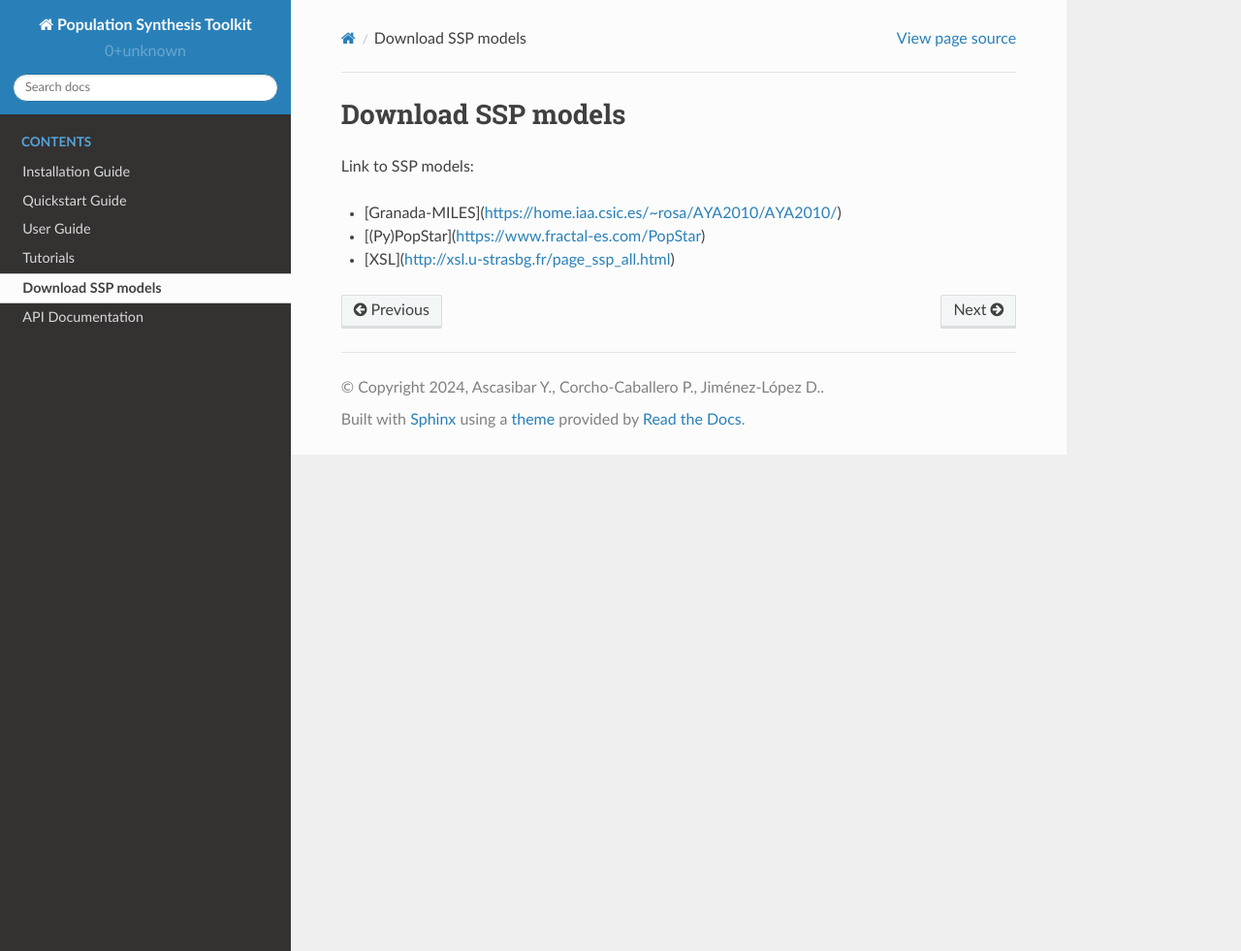
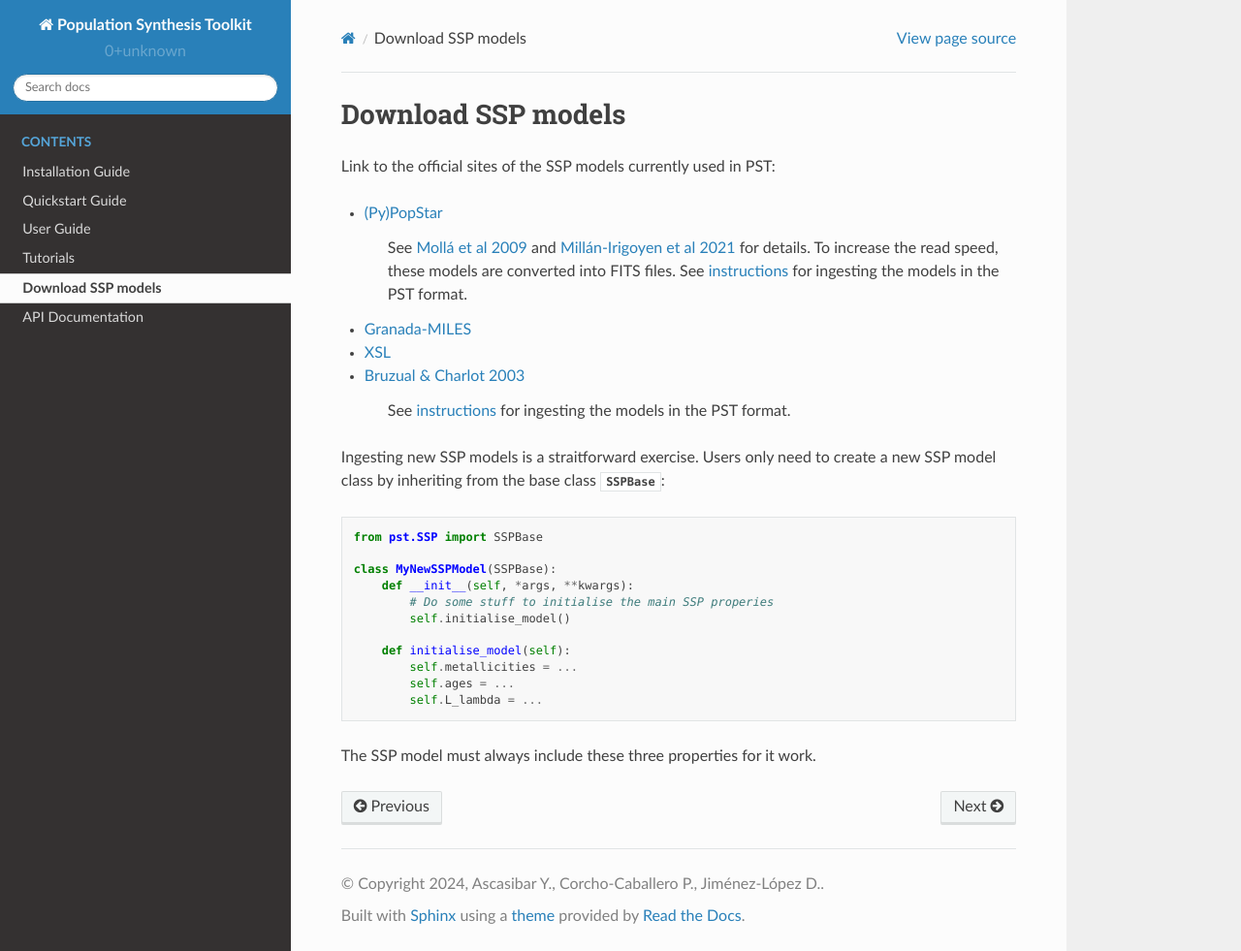
Before and after one commit to paranoya/population-synthesis-toolkit, a Sphinx documentation site: the page built from docs/source/get_ssp_data.rst, in a window 1280 px wide and 981 px high. Shown: the whole window at 97% size. Built offline with Sphinx 7.4.7 and the Read the Docs theme 2.0.0, drawn with Linux system fonts in a browser that asks for light colours.

```diff
--- a/docs/source/get_ssp_data.rst
+++ b/docs/source/get_ssp_data.rst
@@ -1,10 +1,34 @@
 Download SSP models
 ===================
 
-Link to SSP models:
+Link to the official sites of the SSP models currently used in PST:
 
-- [Granada-MILES](https://home.iaa.csic.es/~rosa/AYA2010/AYA2010/)
+- `(Py)PopStar <https://www.fractal-es.com/PopStar>`_
 
-- [(Py)PopStar](https://www.fractal-es.com/PopStar)
+    See `Mollá et al 2009 <https://ui.adsabs.harvard.edu/abs/2009MNRAS.398..451M/abstract>`_ and `Millán-Irigoyen et al 2021 <https://ui.adsabs.harvard.edu/abs/2021MNRAS.506.4781M/abstract>`_ for details. To increase the read speed, these models are converted into FITS files. See `instructions <https://github.com/paranoya/population-synthesis-toolkit/tree/main/ssp_installation/popstar>`_ for ingesting the models in the PST format.
 
-- [XSL](http://xsl.u-strasbg.fr/page_ssp_all.html)
+- `Granada-MILES <https://home.iaa.csic.es/~rosa/AYA2010/AYA2010/>`_
+
+- `XSL <http://xsl.u-strasbg.fr/page_ssp_all.html>`_
+
+- `Bruzual & Charlot 2003 <http://www.bruzual.org/bc03/>`_
+
+   See `instructions <https://github.com/paranoya/population-synthesis-toolkit/tree/main/ssp_installation/bc03>`_ for ingesting the models in the PST format.
+
+Ingesting new SSP models is a straitforward exercise. Users only need to create a new SSP model class by inheriting from the base class :class:`SSPBase`:
+
+.. code-block:: python
+
+    from pst.SSP import SSPBase
+
+    class MyNewSSPModel(SSPBase):
+        def __init__(self, *args, **kwargs):
+            # Do some stuff to initialise the main SSP properies
+            self.initialise_model()
+
+        def initialise_model(self):
+            self.metallicities = ...
+            self.ages = ...
+            self.L_lambda = ...
+
+The SSP model must always include these three properties for it work.
```
Also changed, not shown: docs/source/user_guide.rst (+8 -1 lines).
